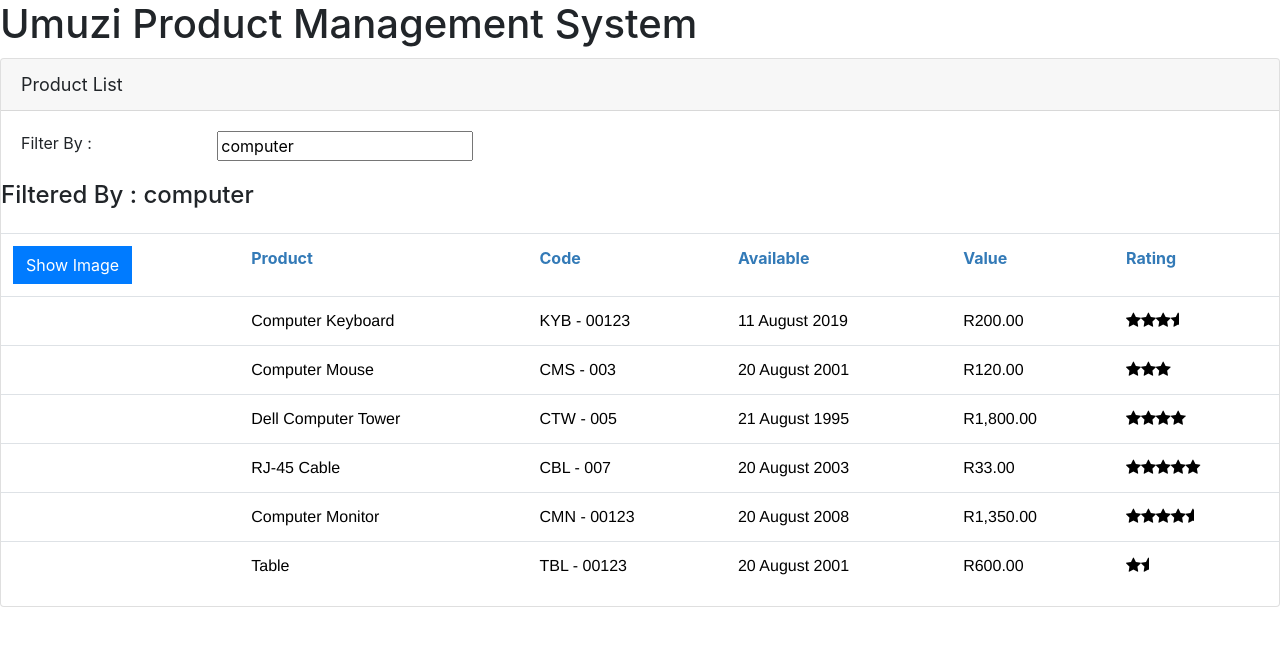
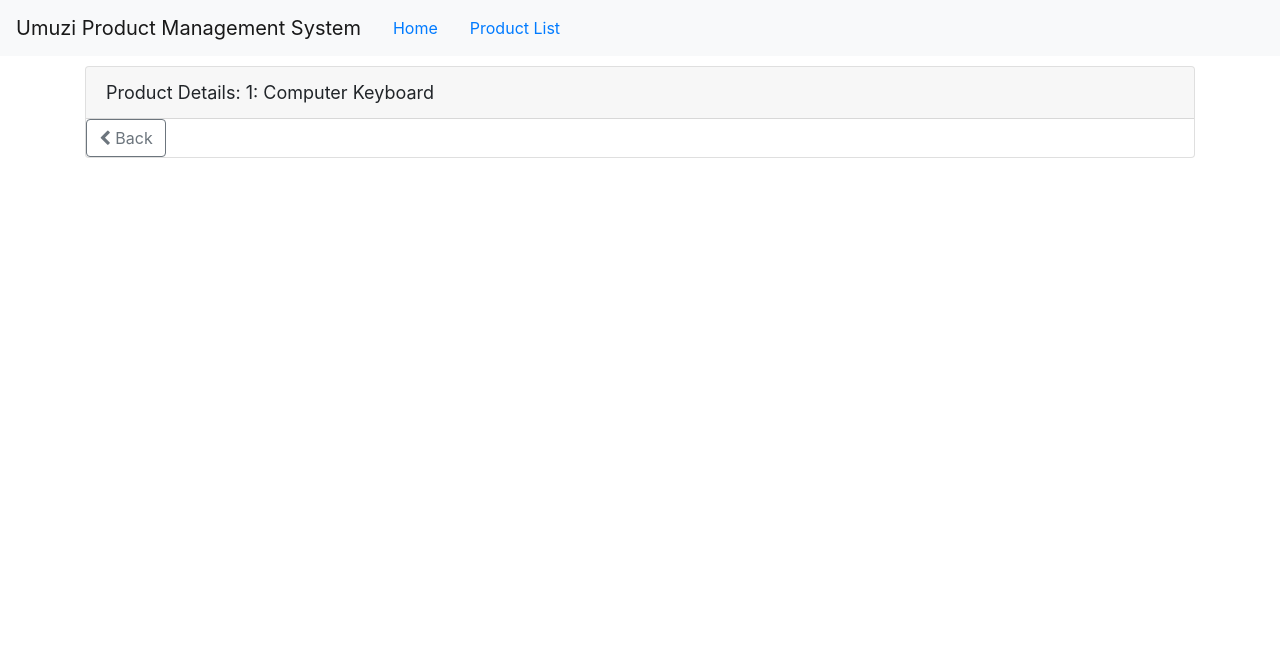
Before and after one commit to 0nk3/umuzi-pms, an Angular app: page /products/1 in a window 1280 px wide. Shown: the top 646 px of the page. Built offline with nearby package versions, Linux system fonts and the light colour scheme.

Commit message:
card creation and routing adding

```diff
--- a/src/app/app.component.ts
+++ b/src/app/app.component.ts
@@ -3,9 +3,17 @@
 @Component({
   selector: 'pm-root',
   template: `
-    <div>
-      <h1>{{ pageTitle }}</h1>
-      <pm-products></pm-products>
+    <nav class="navbar navbar-expand navbar-light bg-light">
+      <a class="navbar-brand">{{ pageTitle }}</a>
+      <ul class="nav nav-pills">
+        <li><a class="nav-link" [routerLink]="['/welcome']"> Home </a></li>
+        <li>
+          <a class="nav-link" [routerLink]="['/products']"> Product List </a>
+        </li>
+      </ul>
+    </nav>
+    <div class="container">
+      <router-outlet></router-outlet>
     </div>
   `,
 })
--- a/src/app/home/welcome.component.html
+++ b/src/app/home/welcome.component.html
@@ -1,24 +1,22 @@
 <div class="card">
   <div class="card-header">
-    {{pageTitle}}
+    {{ pageTitle }}
   </div>
   <div class="card-body">
     <div class="container-fluid">
       <div class="text-center">
-        <img src="./assets/images/logo.jpg"
-             class="img-responsive center-block"
-             style="max-height:300px;padding-bottom:50px" />
+        <img
+          src="./assets/images/logo.png"
+          class="img-responsive center-block"
+          style="max-height: 300px; padding-bottom: 50px;"
+        />
       </div>
 
       <div class="text-center">Developed by:</div>
       <div class="text-center">
-        <h3>Deborah Kurata</h3>
+        <h3>Onke Fanti</h3>
       </div>
-
-      <div class="text-center">@deborahkurata</div>
-      <div class="text-center">
-        <a href="http://www.bit.ly/DeborahKsBlog">www.bit.ly/DeborahKsBlog</a>
-      </div>
+      <div class="text-center">@0nk32</div>
     </div>
   </div>
 </div>
--- /dev/null
+++ b/src/app/products/product-details.component.html
@@ -0,0 +1,12 @@
+<div class="card" *ngIf="product">
+  <div class="card-header">
+    {{ pageTitle + ": " + product.productName }}
+  </div>
+  <div class="card-fotter">
+    <button
+      class="btn btn-outline-secondary"
+      (click)="onBack()"
+      style="width: 80px;"
+    > <i class="fa fa-chevron-left"></i> Back </button>
+  </div>
+</div>
--- /dev/null
+++ b/src/app/products/product-details.component.ts
@@ -0,0 +1,34 @@
+import { Component, OnInit } from '@angular/core';
+import { ActivatedRoute, Router } from '@angular/router';
+
+import { IProduct } from './product';
+
+@Component({
+  templateUrl: './product-details.component.html',
+  styleUrls: ['./product-details.component.css'],
+})
+export class ProductDetailsComponent implements OnInit {
+  pageTitle = 'Product Details';
+  product: IProduct;
+  constructor(private route: ActivatedRoute, private router: Router) {}
+
+  ngOnInit(): void {
+    const id = +this.route.snapshot.paramMap.get('id');
+    // lets retrive the product, but we will hard code since the
+    // focus is routing rather http
+    this.pageTitle += `: ${id}`;
+    this.product = {
+      productId: id,
+      productName: 'Computer Keyboard',
+      productCode: 'KYB - 00123',
+      releaseDate: '11 August 2019',
+      description: 'Old School Machanical Keyboard',
+      price: 200,
+      starRating: 3.5,
+      imageURL: 'assets/images/keyboard.jpeg',
+    };
+  }
+  onBack(): void {
+    this.router.navigate(['/products']);
+  }
+}
--- a/src/app/products/product-list.component.html
+++ b/src/app/products/product-list.component.html
@@ -44,7 +44,11 @@
               [style.margin.px]="imageMargin"
             />
           </td>
-          <td>{{ product.productName }}</td>
+          <td>
+            <a [routerLink]="['/products', product.productId]">
+              {{ product.productName }}
+            </a>
+          </td>
           <td>{{ product.productCode | uppercase }}</td>
           <td>{{ product.releaseDate }}</td>
           <td>{{ product.price | currency: "R" }}</td>
--- a/src/app/products/product-list.component.ts
+++ b/src/app/products/product-list.component.ts
@@ -4,7 +4,6 @@
 import { ProductService } from './product.service';
 
 @Component({
-  selector: 'pm-products',
   templateUrl: './product-list.component.html',
   styleUrls: ['./product-list.component.css'],
 })
```
Also changed, not shown: src/app/app.module.ts (+16 -4 lines), src/app/products/product-details.component.css (added), src/assets/images/logo.png (added), 1 other file (tests, documents, lock files or other folders).
